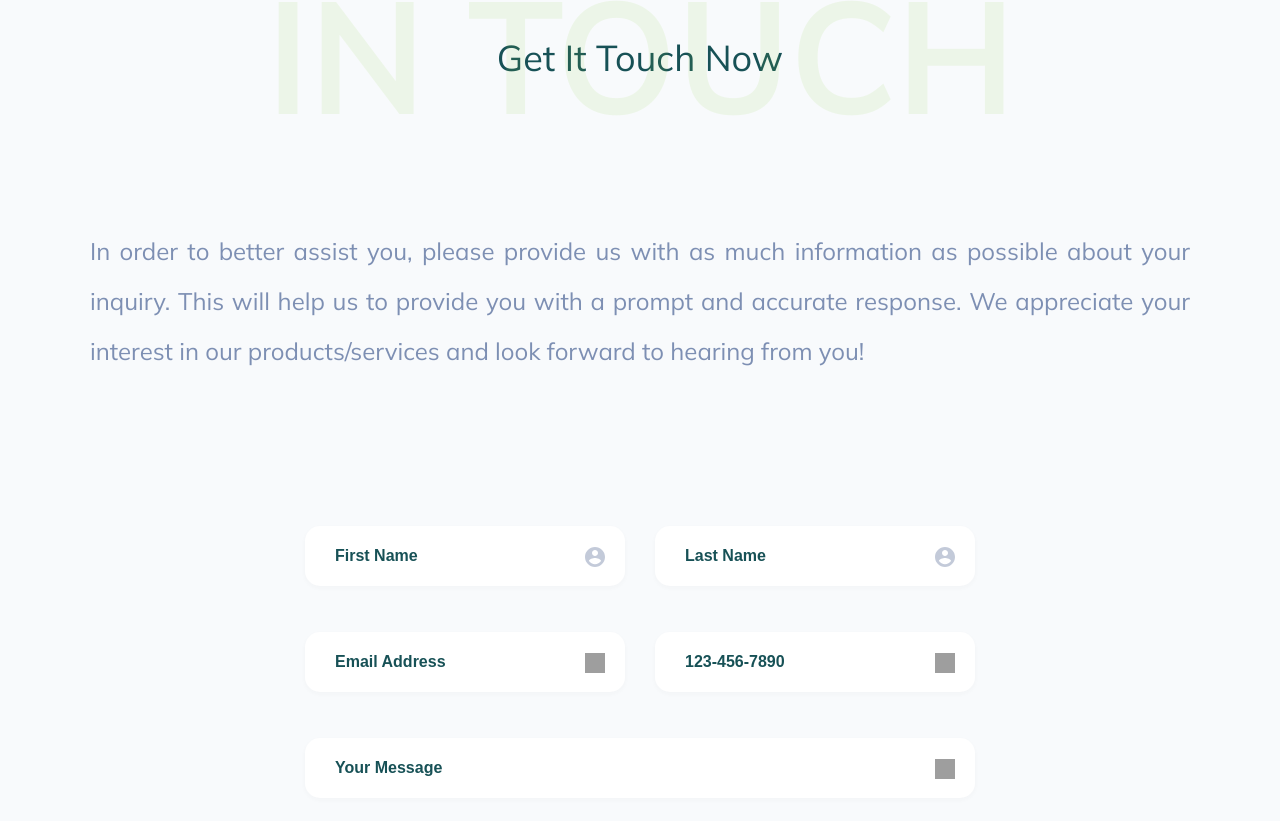
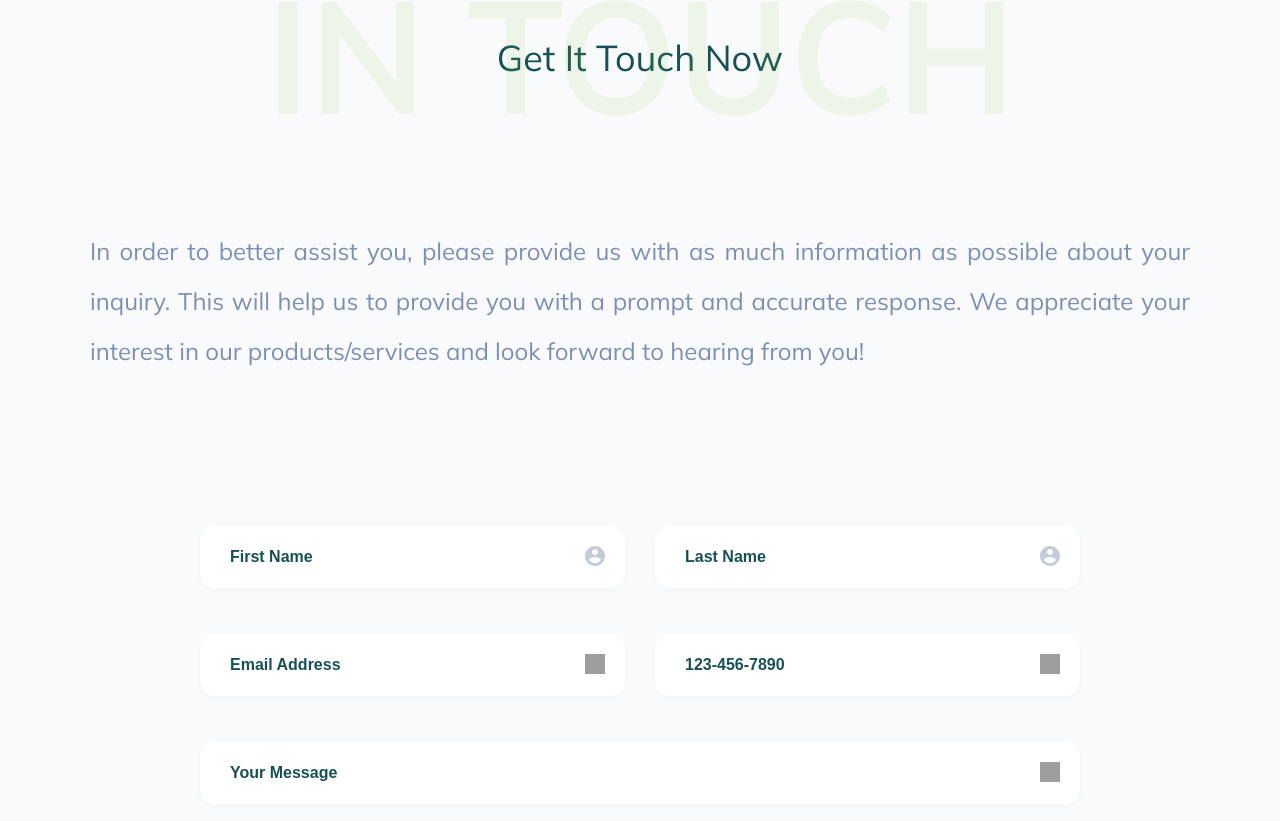
Before and after one commit to Jesuslimon12/Highgreen-Technology, a React (Vite) app: page / in a window 1280 px wide. Shown: the part 11175-11996 px from the top of the page. Built offline with nearby package versions, Linux system fonts and the light colour scheme; grey boxes are pictures that could not be loaded.

Commit message:
Actualización 3.0

```diff
--- a/src/styles/Buttons.css
+++ b/src/styles/Buttons.css
@@ -25,7 +25,8 @@
 .btn--primary{
   position: relative;
   background-color: #8ACF3F;
-  z-index: 4;
+  /*z-index: 4;*/
+  align-self: center;
 }
 
 
--- a/src/styles/Contact-Us.css
+++ b/src/styles/Contact-Us.css
@@ -8,7 +8,9 @@
 
 
 .form{
-    text-align: center;
+    width: 80%;
+    display: flex;
+    flex-direction: column;
 
 }
 
@@ -21,9 +23,13 @@
     display: flex;
     justify-content: center;
     gap: 3rem;
+
 }
 
 .form__group{
+    width: 100%;
+    display: flex;
+    flex-direction: column;
     position: relative;
 }
 
@@ -44,15 +50,16 @@
     position: absolute;
     right: 2rem;
     top: 0;
-    transform: translateY(105%);
+    transform: translateY(100%);
 }
 
 
 .form__input{
-    width: 32rem;
-    height: 6rem;
+    /*width: 32rem;
+    height: 6rem;*/
+    width: 100%;
     display: block;
-    padding: 0 4rem 0 3rem;
+    padding: 2.2rem 4rem 2.2rem 3rem;
     font-style: normal;
     font-weight: 700;
     font-size: 16px;
@@ -66,8 +73,8 @@
 }
 
 .form__input--msg{
-    width: 67rem;
-    height: 6rem;
+   /* width: 67rem;
+    height: 6rem;*/
 }
 
 .form__input:placeholder-shown + .form__label{
@@ -84,3 +91,10 @@
     outline: none;
 
 }
+
+.form__input:-webkit-autofill,
+.form__input:-webkit-autofill:hover,
+.form__input:-webkit-autofill:focus {
+    -webkit-box-shadow: 0 0 0px 1000px #fff inset;
+    -webkit-text-fill-color: #175156;
+}
```
